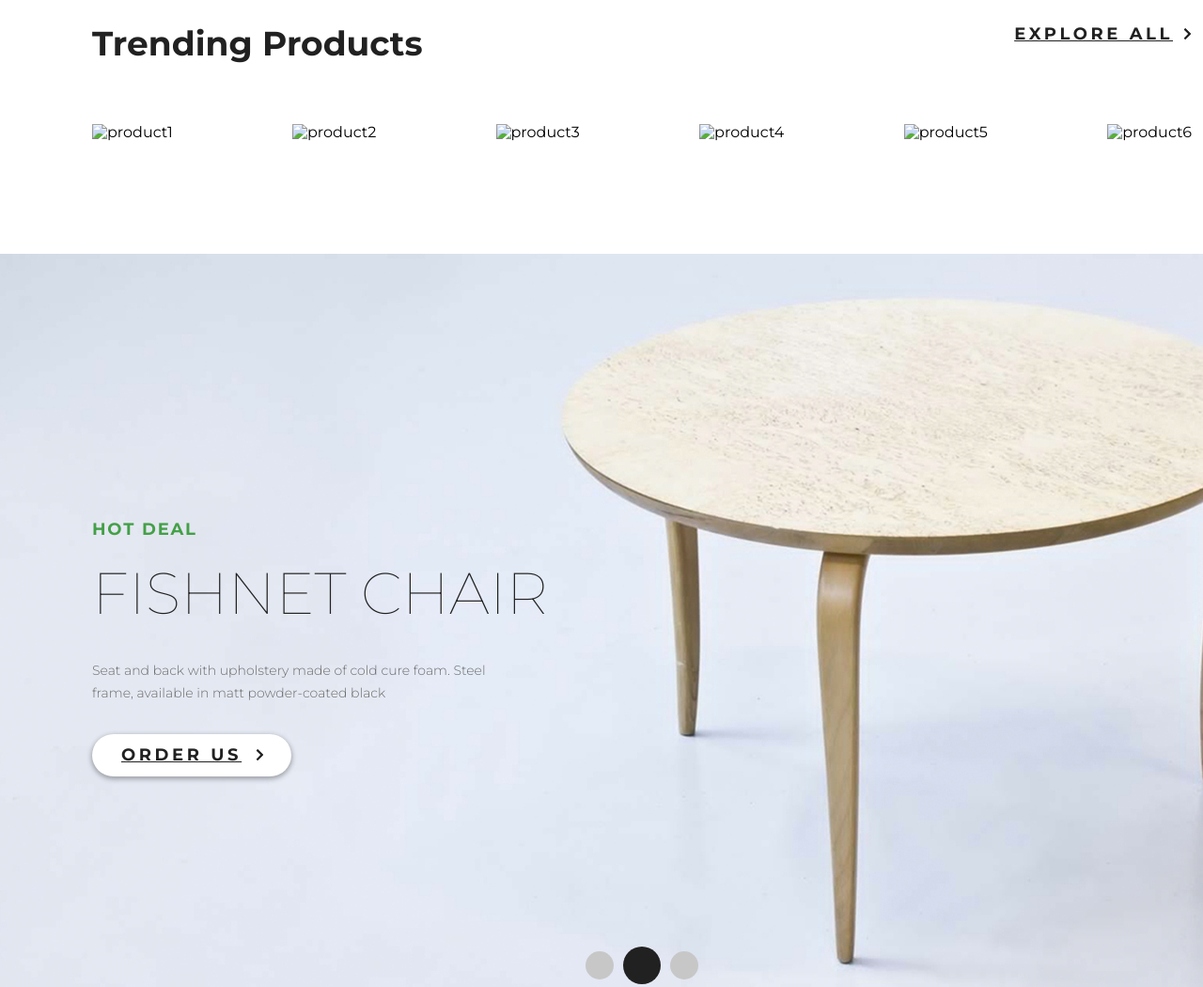
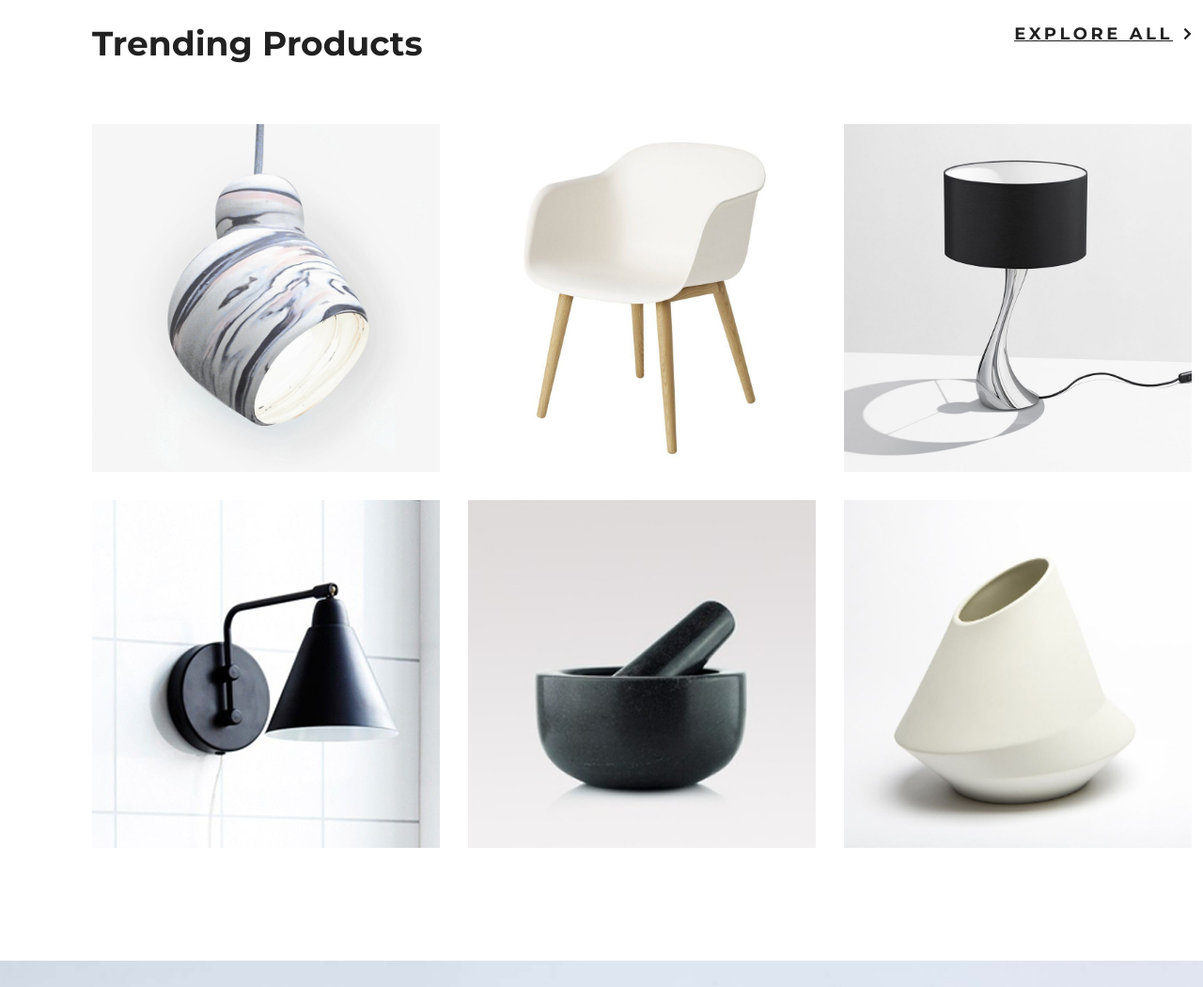
Before and after one commit to Svet-lik/interior, a plain HTML site: page index.html in a window 1280 px wide. Shown: the part 2200-3250 px from the top of the page at 94% size. Drawn offline with nearby package versions, Linux system fonts and the light colour scheme; the site is published under a folder, as on GitHub Pages, so addresses that start at the root find nothing.

Commit message:
home page

```diff
--- a/index.html
+++ b/index.html
@@ -102,32 +102,32 @@
           </div>
           <div class="trending-images">
             <img
-              src="/img/product-11.jpg"
+              src="img/product-11.jpg"
               alt="product1"
               class="trending-item"
             />
             <img
-              src="/img/product-21.jpg"
+              src="img/product-21.jpg"
               alt="product2"
               class="trending-item"
             />
             <img
-              src="/img/product-31.jpg"
+              src="img/product-31.jpg"
               alt="product3"
               class="trending-item"
             />
             <img
-              src="/img/product-41.jpg"
+              src="img/product-41.jpg"
               alt="product4"
               class="trending-item"
             />
             <img
-              src="/img/product-5.jpg"
+              src="img/product-5.jpg"
               alt="product5"
               class="trending-item"
             />
             <img
-              src="/img/product-6.jpg"
+              src="img/product-6.jpg"
               alt="product6"
               class="trending-item"
             />
```
